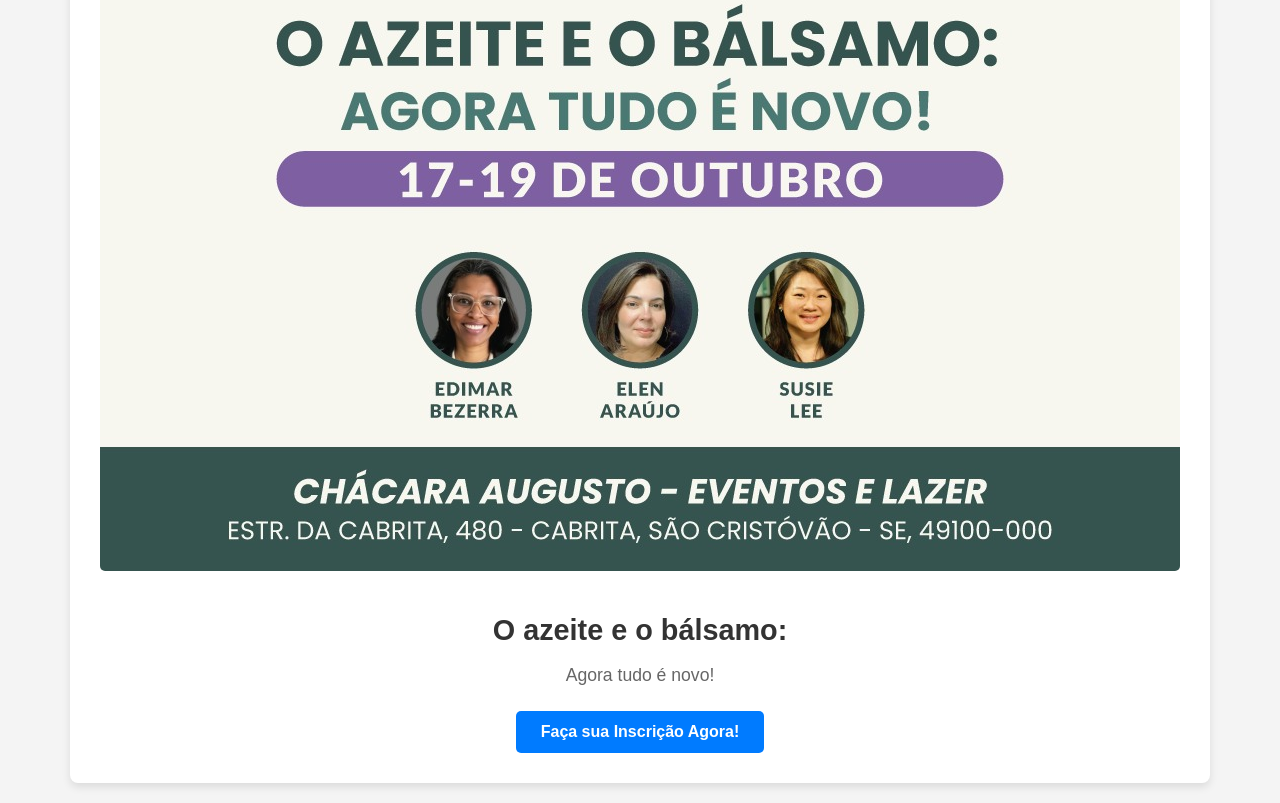
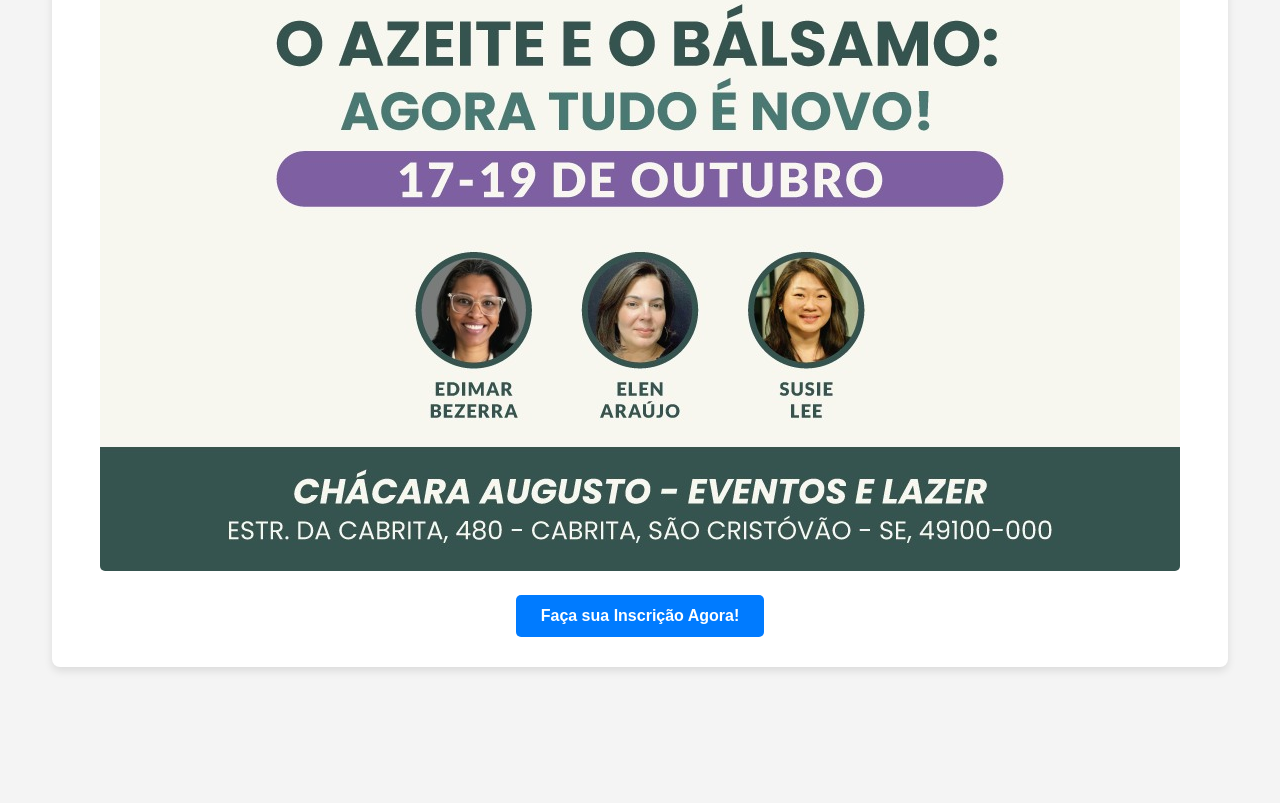
Before and after one commit to Fredsader/redirecionamento-prelen, a plain HTML site: page index.html in a window 1280 px wide. Shown: the part 829-1632 px from the top of the page. After the commit the page ends 1516 px from the top, so only its background shows below. Drawn offline with Linux system fonts and the light colour scheme.

Commit message:
commit-original-2

```diff
--- a/index.html
+++ b/index.html
@@ -76,8 +76,6 @@
     <div class="container">
         <img src="congresso-elen.jpg" alt="Congresso Imerso">
 
-        <h1>O azeite e o bálsamo:</h1>
-        <p>Agora tudo é novo!</p>
 
         <a href="https://www.google.com" class="botao-inscricao" target="_blank">Faça sua Inscrição Agora!</a>
     </div>
```
